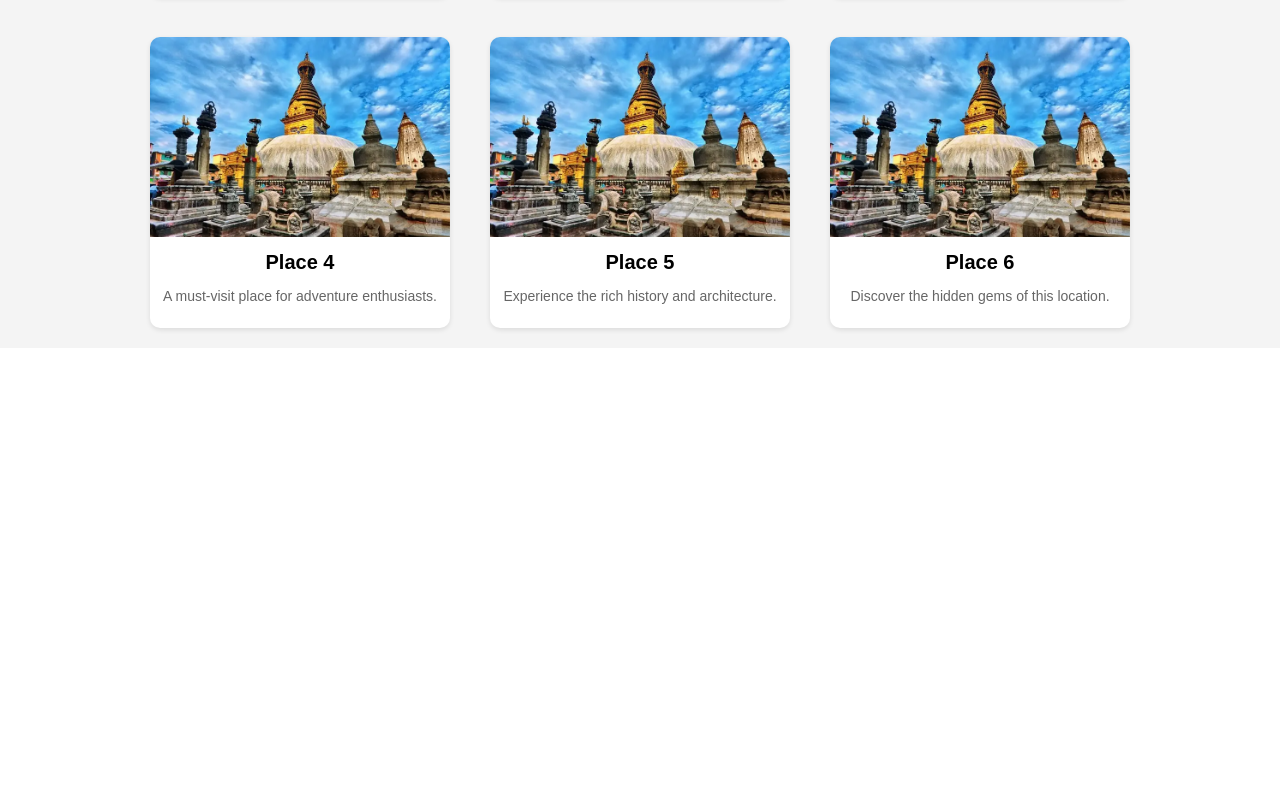
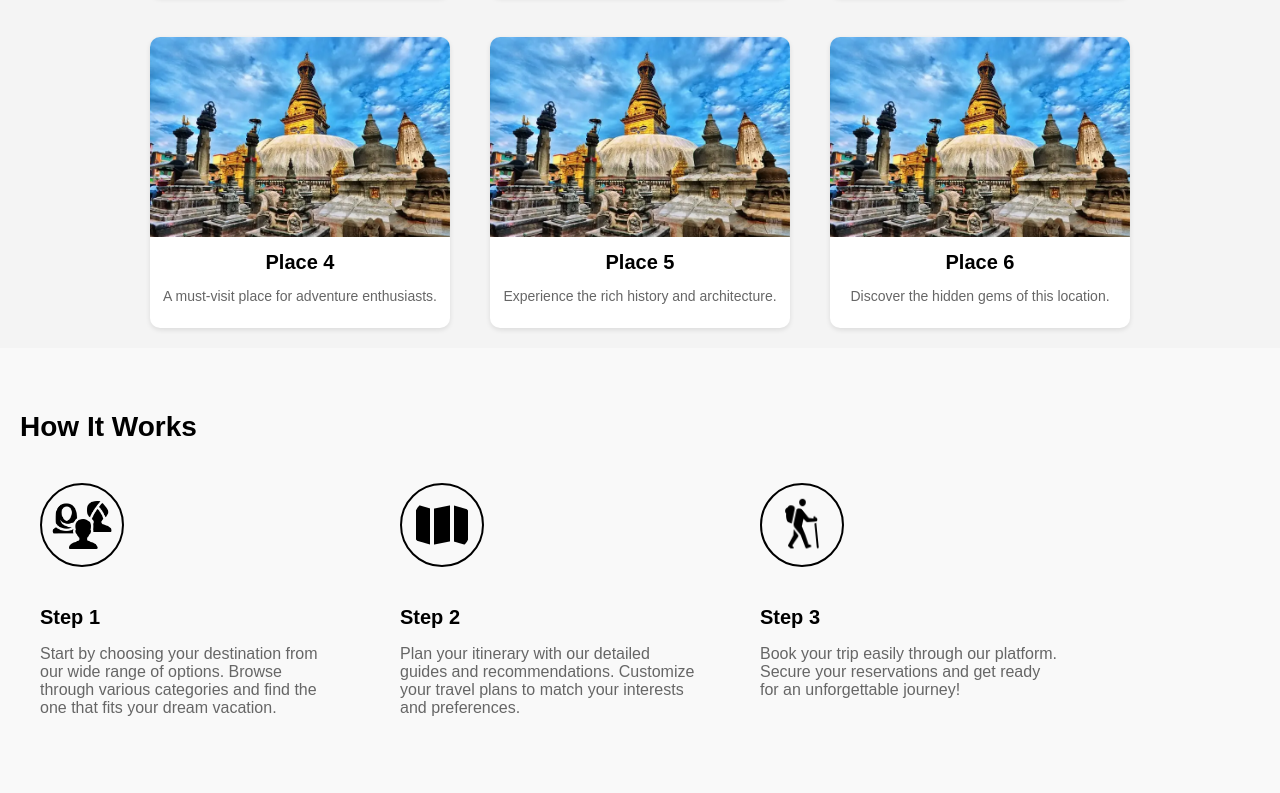
Before and after one commit to paras603/citytraveller, a plain HTML site: page destinationPage/destination.html in a window 1280 px wide. Shown: the part 1316-2109 px from the top of the page. Before the commit the page ends 1664 px from the top, so only its background shows below. Drawn offline with Linux system fonts and the light colour scheme.

Commit message:
how it works added in destination page

```diff
--- a/destinationPage/destination.css
+++ b/destinationPage/destination.css
@@ -268,3 +268,64 @@ footer {
 .carousel-controls button:hover {
     background-color: rgba(0, 0, 0, 0.7);
 }
+
+
+/* How It Works Section */
+.how-it-works {
+    padding: 40px 20px;
+    background-color: #f9f9f9;
+}
+
+.how-it-works h2 {
+    font-size: 28px;
+    margin-bottom: 20px;
+    text-align: left;
+}
+
+.steps {
+    display: flex;
+    flex-direction: column;
+    gap: 20px;
+    align-items: center; /* Align items to the left */
+}
+
+.step {
+    /* background-color: white; */
+    border-radius: 10px;
+    /* box-shadow: 0 2px 5px rgba(0, 0, 0, 0.1); */
+    padding: 20px;
+    max-width: 300px;
+}
+
+.step-logo {
+    width: 60px;
+    height: 60px;
+    margin-bottom: 15px;
+    border: 2px solid black;
+    border-radius: 50%;
+    padding: 10px;
+}
+
+.step h3 {
+    font-size: 20px;
+    margin-bottom: 10px;
+    text-align: left; /* Align heading text to the left */
+}
+
+.step p {
+    font-size: 16px;
+    color: #666;
+    text-align: left; /* Align paragraph text to the left */
+}
+
+/* Responsive styles for tablet and desktop */
+@media (min-width: 768px) {
+    .steps {
+        flex-direction: row;
+        align-items: flex-start; /* Align items to the left */
+    }
+
+    .step {
+        margin: 0;
+    }
+}
--- a/destinationPage/destination.html
+++ b/destinationPage/destination.html
@@ -89,6 +89,30 @@
                 </div>
             </div>
         </section>
+
+        <section class="how-it-works">
+            <h2>How It Works</h2>
+            <div class="steps">
+                <div class="step">
+
+                    <img src="../images/logo/step1.png" alt="Step 1 Logo" class="step-logo">
+                    <h3>Step 1</h3>
+                    <p>Start by choosing your destination from our wide range of options. Browse through various categories and find the one that fits your dream vacation.</p>
+                </div>
+                <div class="step">
+                    <img src="../images/logo/step-2.png" alt="Step 2 Logo" class="step-logo">
+                    <h3>Step 2</h3>
+                    <p>Plan your itinerary with our detailed guides and recommendations. Customize your travel plans to match your interests and preferences.</p>
+                </div>
+                <div class="step">
+                    <img src="../images/logo/step-3.png" alt="Step 3 Logo" class="step-logo">
+                    <h3>Step 3</h3>
+                    <p>Book your trip easily through our platform. Secure your reservations and get ready for an unforgettable journey!</p>
+                </div>
+            </div>
+        </section>
+
+
     </main>
 
     <footer>&copy; 2024 City Traveller</footer>
```
Also changed, not shown: images/logo/step-2.png (added), images/logo/step-3.png (added), images/logo/step1.png (added).
